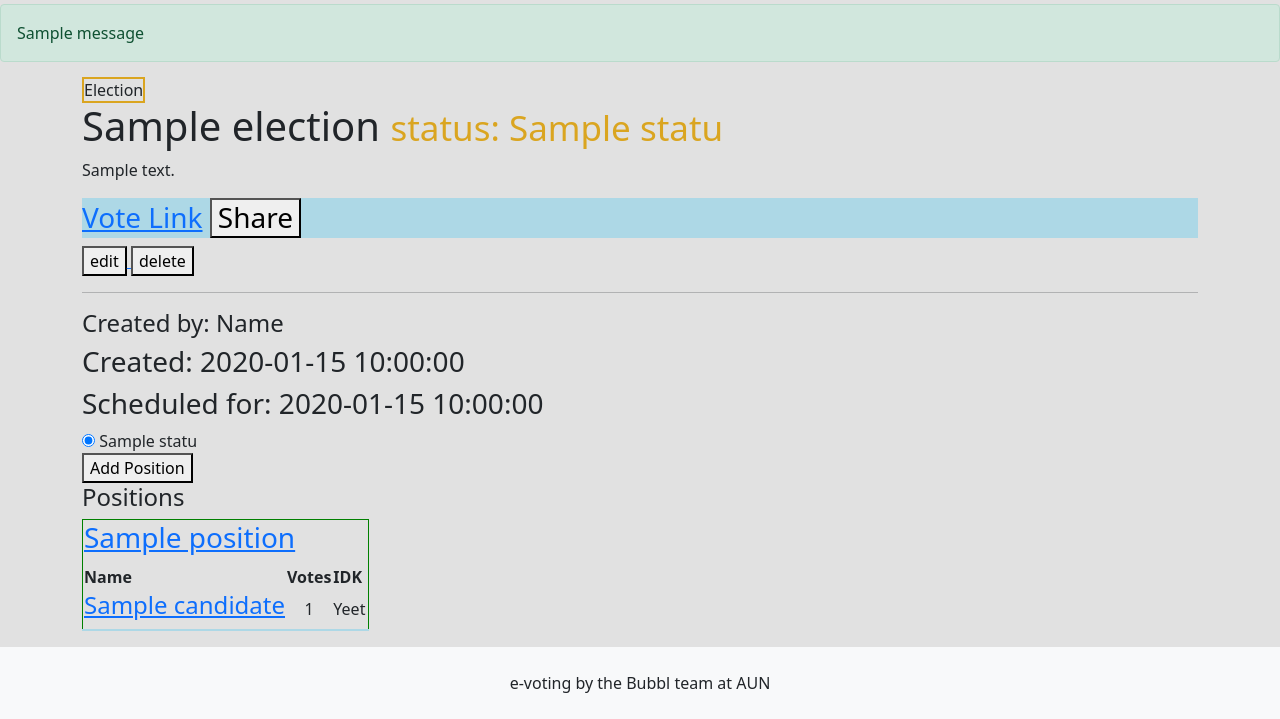
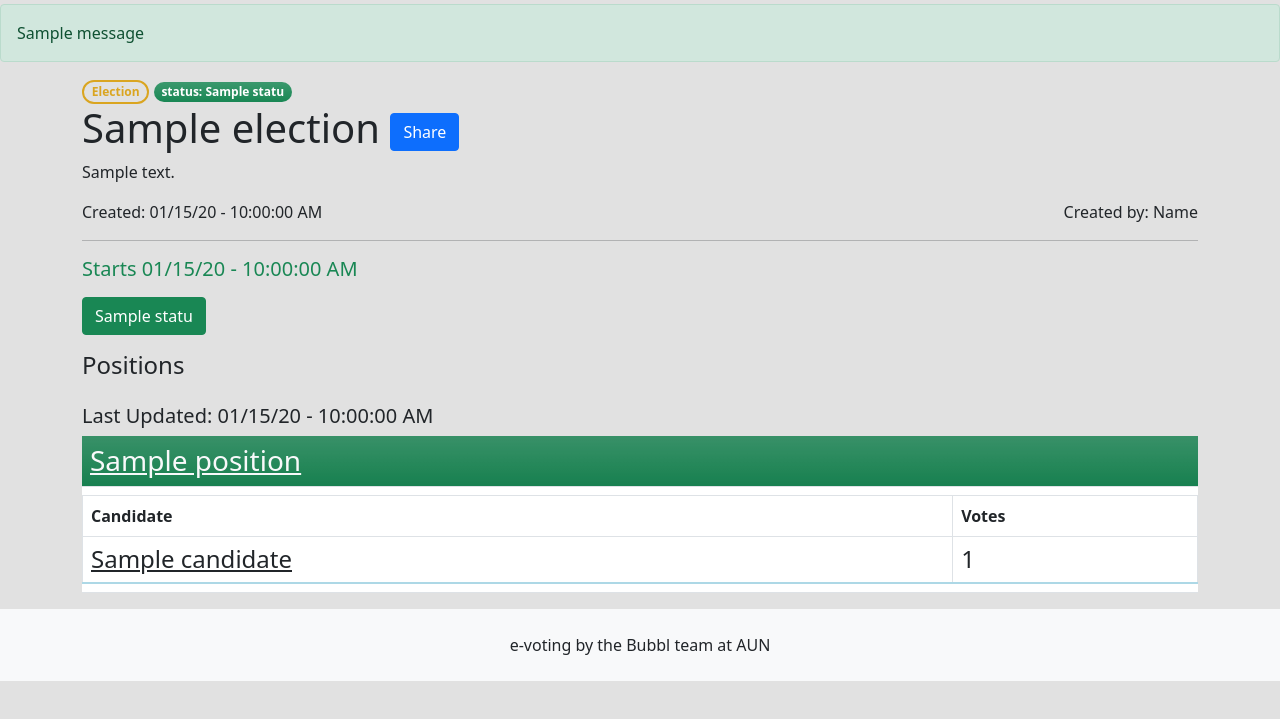
Before and after one commit to bubbl-oss/evoting, a Flask app: page /elections/# in a window 1280 px wide. Shown: the part 149-868 px from the top of the page. After the commit the page ends 830 px from the top, so only its background shows below. Run offline with Flask 2, Linux system fonts and the light colour scheme; a user stored in the database is signed in; tables that the repository leaves empty hold one stand-in row (values such as "Sample post"); one stand-in notice (Sample message) is shown; parts of the project's set-up code (start-up, migrations or seed data) failed here and were passed over; some libraries are stand-ins or nearby versions.

Commit message:
style rest of pages (#75)
* style rest of pages

* hide links to edit stuff when election not started and add results page

```diff
--- a/app/routes.py
+++ b/app/routes.py
@@ -1,10 +1,14 @@
+from operator import itemgetter
 from flask.helpers import make_response
 from datetime import datetime
+
+from sqlalchemy.sql.expression import or_
 
 from app import app, db, scheduler
 import uuid
 from flask import render_template, request, url_for, redirect, jsonify, flash
 from sqlalchemy import func
+from app.constants import eStatus
 from flask_login import current_user, login_user, login_required, logout_user
 from app.models import Position, Type, User, Election, Status, Candidate, Vote, Result
 from app.forms import CandidateForm, ElectionForm, PositionForm, VotePasswordForm, VotingForm
@@ -59,11 +63,13 @@ def login_complete():
 @app.route("/home")
 @login_required
 def dashboard():
-    # get all elections that have this status. pending
-    status = Status.query.get(1)
-    elections = Election.query.with_parent(
-        status).all()  # all elections in the system
+    # get all elections that have this status. pending or status Started
+
+    # all elections in the system
+    elections = Election.query.filter_by(status_id=eStatus.PENDING.value).all()
     user_elections = current_user.elections.all()  # all user elections
+    type(user_elections)
+    type(elections)
     return render_template("dashboard.html", title="User Home", elections=elections, user_elections=user_elections)
 
 
@@ -228,6 +234,28 @@ def change_election_status(link):
 
     flash(f'Election status has been changed to {status.name}', 'success')
     return redirect(url_for('election', link=election.link))
+
+
+@app.route("/elections/<link>/results", methods=['GET', 'POST'])
+def election_result(link):
+    election = Election.query.filter_by(link=link).first()
+
+    if election is None or election.status_id != eStatus.ENDED.value:
+        flash(f'Not yet finished or does not exist!', 'danger')
+        return redirect(url_for('missing_route'))
+
+    result_tally = {}
+
+    for p in election.positions:
+        p_data = {"votes": [(r.candidate.id, r.total_votes)
+                            for r in p.results]}
+        p_data["max"] = None if len(p_data["votes"]) == 0 else max(
+            p_data["votes"], key=itemgetter(1))
+        result_tally[f"{p.id}"] = p_data
+
+    # done! Thank you Jesus now, find the max for each position :)
+
+    return render_template('elections/results.html', title=election.name, election=election, result_tally=result_tally)
 
 
 @app.route("/elections/<link>/positions/new", methods=['GET', 'POST'])
@@ -462,6 +490,13 @@ def delete_candidate_http(link):
 def voting_pass_link(link):
     election = Election.query.filter_by(link=link).first()
     # check if the status of the election is not started; if yes redirect to error 404 could we create flash messages for errors???
+    # if the user already has the cookie
+    cookie = request.cookies.get('evoting-user-can-vote')
+    if cookie and int(cookie) == election.id:
+        # user is not authenticated for this election and needs to enter password
+        flash(f'Happy voting!', 'success')
+        return redirect(url_for('election_vote', link=link))
+
     if election.status.name != "started":
         flash(f'The election hasnt started yet chill bro.................or sis', 'danger')
         return redirect(url_for('missing_route'))
@@ -495,7 +530,7 @@ def election_vote(link):
     election = Election.query.filter_by(link=link).first()
 
     cookie = request.cookies.get('evoting-user-can-vote')
-    if cookie is None:
+    if cookie is None or int(cookie) != election.id:
         # user is not authenticated for this election and needs to enter password
         flash(f'Login to Election to vote', 'error')
         return redirect(url_for('voting_pass_link', link=link))
@@ -523,7 +558,8 @@ def election_vote(link):
                 return redirect(url_for('vote_limit', link=link))
 
         for position in positions:
-            voted = request.form[str(position.title)]
+            voted = request.form[str(
+                f"p-{ position.election.id }-{ position.id }")]
             voted_candidate = Candidate.query.filter_by(id=voted).first()
             vote = Vote(user=current_user, position=position,
                         candidate=voted_candidate)
--- a/app/static/css/styles.css
+++ b/app/static/css/styles.css
@@ -56,3 +56,33 @@ header {
 .progressbar li.active + li:after {
   background-color: #55b776;
 }
+
+.voting-label {
+  display: block;
+  width: 400px;
+}
+.voting-label > input {
+  /* HIDE RADIO */
+  visibility: hidden; /* Makes input not-clickable */
+  position: absolute; /* Remove input from document flow */
+}
+.voting-label > input + span {
+  /* DIV STYLES */
+  cursor: pointer;
+  border: 2px solid transparent;
+}
+.voting-label > input:checked + span {
+  /* (RADIO CHECKED) DIV STYLES */
+  background-color: #ffd6bb;
+  border: 1px solid #ff6600;
+}
+
+.btn.vote-option {
+  border: 1px solid #212529 !important;
+  color: #212529 !important;
+}
+
+.btn-check:checked + .btn.vote-option {
+  border: 2px solid #198754 !important;
+  color: white !important;
+}
--- a/app/templates/dashboard.html
+++ b/app/templates/dashboard.html
@@ -4,7 +4,7 @@
 <div>
     <div class="d-flex justify-content-between mt-3">
         <div>
-            You have {{ user_elections.count('') }} elections
+            You have {{ user_elections|length }} elections
         </div>
 
         <div>
@@ -13,7 +13,7 @@
     </div>
 
     <h4>Your elections</h4>
-    {% if user_elections %}
+    {% if user_elections|length > 0 %}
     <table class="table table-striped table-hover" style="border: 2px solid lightblue;background-color: khaki;">
         <thead>
             <th>
@@ -32,6 +32,7 @@
     </table>
     {% endif %}
 
+    {% if elections|length > 0 %}
     <h4>Upcoming elections</h4>
 
     <table class="table table-striped table-hover" style="border: 1px solid gold">
@@ -51,5 +52,6 @@
         {% include "partials/election_record.html" %}
         {% endfor %}
     </table>
+    {% endif %}
 </div>
 {% endblock %}
--- a/app/templates/elections/index.html
+++ b/app/templates/elections/index.html
@@ -2,46 +2,60 @@
 
 {% block content %}
 <div>
-    <span style="border: 2px solid goldenrod">Election</span>
-    <h1>{{ election.name }} <small style="color:goldenrod"> status: {{ election.status.name }} </small> </h1>
+
+    <div class="mt-2">
+        <span class="badge badge-lg rounded-pill" style="border: 2px solid goldenrod; color: goldenrod">Election</span>
+        <span class="badge badge-lg bg-success bg-gradient rounded-pill"> status: {{ election.status.name }}
+        </span>
+    </div>
+
+    <h1>{{ election.name }} <button id="copy-election-link" class="btn btn-primary"
+                data-clipboard-text="{{ url_for('voting_pass_link', link=election.link, _external=True) }}"
+                onclick="copy('copy-election-link')">Share</button> </h1>
     <p>
         {{ election.description or 'No description' }}
     </p> <!-- TODO: we will change this to a package later -->
-    <h3 id="urlText" style="color: lime;background-color: lightblue;"><a
-           href="{{ url_for('voting_pass_link', link=election.link, _external=True) }}">Vote Link</a> <button
-                id="copy-election-link"
-                data-clipboard-text="{{ url_for('voting_pass_link', link=election.link, _external=True) }}"
-                onclick="copy('copy-election-link')">Share</button>
-    </h3>
+
+    <div class="d-flex justify-content-between">
+        <span>
+            Created: {{ election.created_at.strftime('%D - %T %p') }}
+        </span>
+
+        <span>
+            Created by:
+            {{ election.owner.get_name()[0].capitalize() }}
+        </span>
+    </div>
+
     <!-- TODO: copy link will be share link later -->
-    {% if election.owner.id == current_user.id %}
-    <a href="{{ url_for('update_election', link=election.link) }}">
-        <button>edit</button>
+    {% if election.owner.id == current_user.id and election.status.name == 'pending' %}
+    <a class="btn btn-info" href="{{ url_for('update_election', link=election.link) }}">
+        edit
     </a>
-    <a href="{{ url_for('delete_election', link=election.link) }}">
-        <button>delete</button>
+    <a class="btn btn-secondary" href="{{ url_for('delete_election', link=election.link) }}">
+        delete
     </a>
     {% endif %}
     <hr>
 
-    <h4> Created by:
-        {{ election.owner.get_name()[0].capitalize() }}
-        <!-- TODO: Print second name if available, without errors -->
-    </h4>
+    <div class="d-flex justify-content-between">
 
-    <h3>Created: {{ election.created_at }} </h3>
+        <span class="h5 text-success">
+            Starts {{ election.starting_at.strftime('%D - %T %p') }}
+        </span>
 
-    <h3>Scheduled for: {{ election.starting_at }} </h3>
+    </div>
+
+    <h3> </h3>
 
     {% if election.owner.id == current_user.id and statuses %}
     <form action="{{ url_for('change_election_status', link=election.link) }}" method="POST">
         <!-- status -->
         {% for s in statuses %}
-        <label>
-            <input onchange="this.form.submit();" type="radio" name="status" value="{{ s.id }}" {{ 'checked' if
-                   election.status.id==s.id }}> {{ s.name
-            }}
-        </label><br>
+
+        <input class="btn-check" autocomplete="off" id="status-{{ s.id }}" onchange="this.form.submit();" type="radio"
+               name="status" value="{{ s.id }}" {{ 'checked' if election.status.id==s.id }}>
+        <label class="btn btn-outline-success" for="status-{{ s.id }}">{{ s.name }}</label>
         {% endfor %}
     </form>
 
@@ -55,96 +69,91 @@
     <div id="status_change_response"></div>
     {% endif %}
 
-    <a href="{{ url_for('new_position', link=election.link) }}"><button>Add Position</button> </a>
+    {% if election.status.name == 'started' %}
+    <a class="btn btn-success d-block btn-lg my-3"
+       href="{{ url_for('voting_pass_link', link=election.link, _external=True) }}">Vote</a>
+
+    {% endif %}
+
+    <div class="d-flex justify-content-between my-3">
+
+        <h4>{{'Positions' if election.status.name != 'ended' else 'Results'}}</h4>
+
+
+        <div class="float-right float-end">
+
+            {% if election.status.name == 'ended' %}
+
+            <a href="{{ url_for('election_result', link=election.link) }}"> <button class="btn btn-primary">See full
+                    result!</button> </a>
+
+            <button class="btn btn-success" id="copy-election-results-link"
+                    data-clipboard-text="{{ url_for('election', link=election.link, _external=True) }}#results"
+                    onclick="copy('copy-election-results-link')">Share</button>
+            {% endif %}
+
+
+            <!-- user should can only add new Positions when the election has not started yet. -->
+            <!-- If the user wants to add a Candidate or position after the election has started they
+            should change the status from 'started' to 'pending' -->
+            <!-- TODO: there should be a check also on the backend for this -->
+            {% if election.status.name == 'pending' %}
+            <a href="{{ url_for('new_position', link=election.link) }}"><button class="btn btn-info">Add Position +
+                </button> </a>
+            {% endif %}
+        </div>
+    </div>
+
+    {% if position.results.count() > 0 %}
+    <h5>Last Updated: {{ election.positions[0].results[0].modified_at.strftime('%D - %T %p') }} </h5>
+    {% endif %}
+
+
 
     <!-- TODO: show candidates here too! -->
     {% if election.positions %}
-    <h4>Positions</h4>
-    <table style="border: 1px solid green">
+    <section id="results">
+        <table class="table table-striped">
             {% for p in election.positions %}
-        <tr>
+            <tr class="bg-success bg-gradient">
                 <td colspan="3">
-                <a href="{{ url_for('position', link=election.link,position_id=p.id) }}">
-                    <h3>{{ p.title }}</h3>
+                    <a class="h3 link-light" href="{{ url_for('position', link=election.link,position_id=p.id) }}">
+                        {{ p.title }}
                     </a>
-            </td>
-            <td>
-                <a href="{{ url_for('new_candidate', link=election.link, position_id=p.id) }}">
                 </td>
             </tr>
             <tr>
+                <td class="px-0 bg-body" colspan="4">
+                    <table class="table table-bordered mb-0">
+                        <thead>
                             <th>
-                Name
+                                Candidate
                             </th>
                             <th>
                                 Votes
                             </th>
-            <th>
-                IDK
-            </th>
-        </tr>
+                        </thead>
+
                         {% for c in p.candidates %}
                         <tr style="border-bottom:2px solid lightblue">
                             <td>
-                <a href="{{ url_for('candidate', link=election.link,position_id=p.id,candidate_id=c.id) }}">
-                    <h4> {{ c.name }} </h4>
+                                <a class="link-dark h4"
+                                   href="{{ url_for('candidate', link=election.link,position_id=p.id,candidate_id=c.id) }}">
+                                    {{ c.name }}
                                 </a>
                             </td>
-            <td style="text-align: center;">{{ c.votes.count() }}</td>
-            <td> Yeet</td>
-
+                            <td class="h4">{{ c.votes.count() }}</td>
                         </tr>
                         {% endfor %}
+                    </table>
+                </td>
+            </tr>
+
             {% endfor %}
         </table>
+    </section>
     {% endif %}
 
-    <!-- TODO: we will add better checks later -->
-    {% if election.status.name == 'ended' %}
-    <h3>Results <button id="copy-election-results-link"
-                data-clipboard-text="{{ url_for('election', link=election.link, _external=True) }}#results"
-                onclick="copy('copy-election-results-link')">Share</button></button> </h3>
-    <section id="results" style="height: 300px; width: 100%;background-color: lightblue;">
-        {% if position.results.count() > 0 %}
-        Results will render here
-        <h5>Last Updated: {{ position.results[0].modified_at.strftime('%D - %T %p') }} </h5>
-        <table style="border-collapse: collapse;">
-            <thead style="border: 1px solid darkblue">
-                <th style="border: 1px solid darkblue">
-                    Candidates
-                </th>
-                <th style="border: 1px solid darkblue">
-                    Total Votes
-                </th>
-            </thead>
-
-            <tbody style="border: 1px solid darkblue">
-                {% for p in election.positions %}
-                <tr style="border: 1px solid darkblue; text-align: center;">
-                    <td colspan="2">{{p.title}}</td>
-                </tr>
-                    {% for r in p.results %}
-                    <tr style="border: 1px solid darkblue">
-                        <td style="border: 1px solid darkblue">
-                            {{ r.candidate.name }}
-                        </td>
-                        <td style="border: 1px solid darkblue">
-                            {{ r.total_votes }}
-                        </td>
-                    </tr>
-                    {% endfor %}
-                {% endfor %}
-            </tbody>
-
-
-        </table>
-        {% else %}
-        <div>
-            No one has voted :/
-        </div>
-        {% endif %}
-    </section>
-    {% endif %}
 
 </div>
 
```
Also changed, not shown: app/templates/candidates/index.html (+13 -6 lines), app/templates/elections/election_vote.html (+13 -4 lines), app/templates/elections/results.html (added, +44 -0 lines), app/templates/layouts/results.html (added, +48 -0 lines), app/templates/partials/election_record.html (+5 -4 lines), app/templates/positions/index.html (+40 -13 lines), app/templates/vote_success_message.html (+22 -1 lines), app/templates/voting_pass_link.html (+7 -3 lines), 1 other file. Lines whose indentation alone changed are shown as unchanged.
